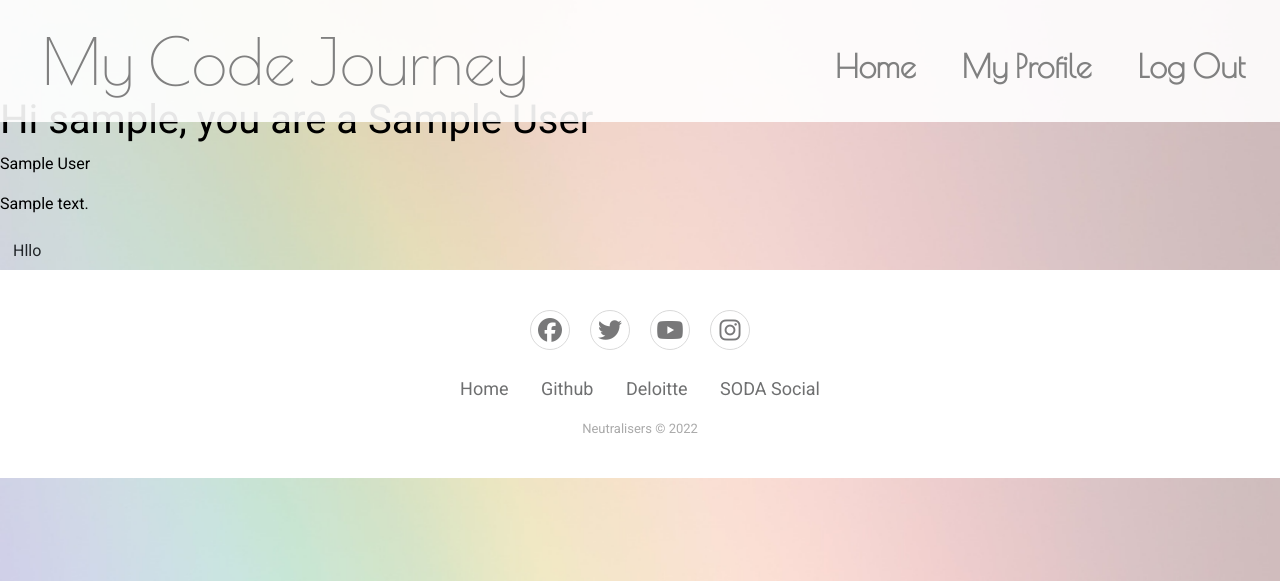
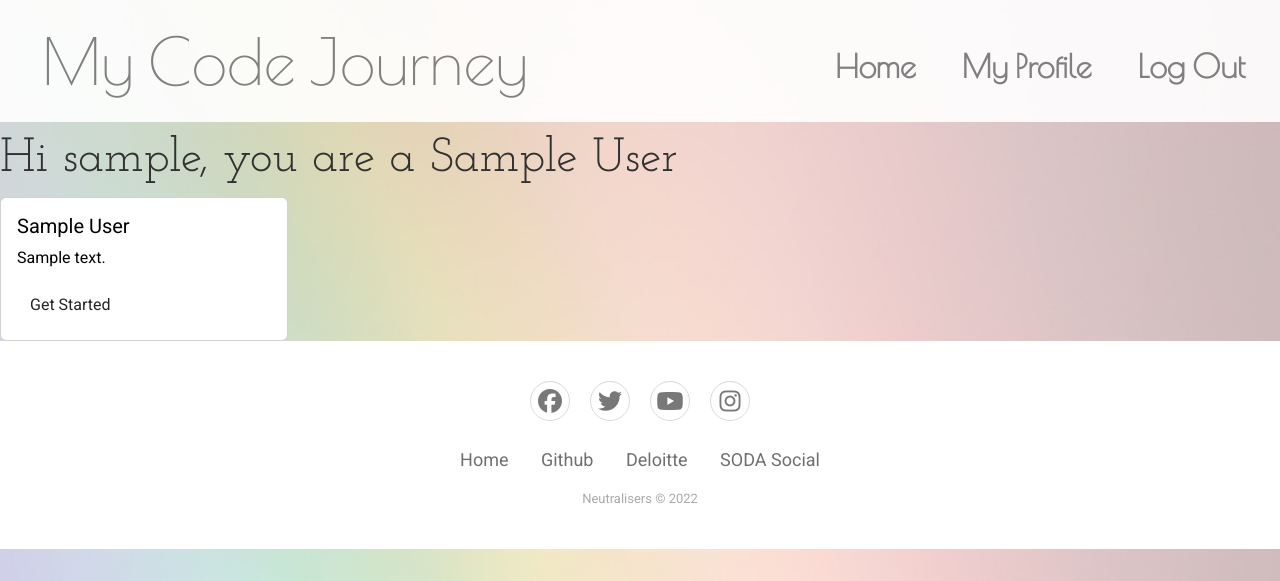
Before and after one commit to MarcelloMuy/Hackathon-Repo, a Django app: page /userprofile/ in a window 1280 px wide. Shown: the top 581 px of the page. Run offline with Django 3.2, Linux system fonts and the light colour scheme; a user stored in the database is signed in; tables that the repository leaves empty hold one stand-in row (values such as "Sample post"); some libraries are stand-ins or nearby versions; some web fonts are replaced.

Commit message:
Update card style

```diff
--- a/static/css/index.css
+++ b/static/css/index.css
@@ -127,6 +127,19 @@
   text-align: center;
 }
 
+/* User Profile Page */
+
+#user-profile-heading {
+  margin-top: 35px;
+  font-size: 3rem;
+  font-family: 'Josefin Slab';
+  color: rgb(49, 49, 49);
+}
+
+.user-profile-card {
+
+}
+
   @media only screen and (max-width: 768px) {
 
     /* INTRO SECTION */
--- a/userprofile/templates/userprofile/userprofile.html
+++ b/userprofile/templates/userprofile/userprofile.html
@@ -23,23 +23,24 @@
         </form>
     {% else %}
         <div>
-            <h1>Hi {{ myprofile.user }}, you are a {{ myprofile.role }}</h1>
+            <h1 id="user-profile-heading">Hi {{ myprofile.user }}, you are a {{ myprofile.role }}</h1>
         </div>
         {% for resource in resources %}
             {% for role in resource.roles.all %}
                 {% if role == myprofile.role %}
-                    <div class="">
-                        <p>{{ resource.name }}</p>
-                        <p>{{ resource.summary }}</p>
-                        <a class="btn" href="{{ resource.link}}" target="_blank" rel="nofolow">Hllo</a>
-                    </div>
+                <div class="col-3">
+                    <div class="card user-profile-card" style="width: 18rem;">
+                        <div class="card-body">
+                          <h5 class="card-title">{{ resource.name }}</h5>
+                          <p class="card-text">{{ resource.summary}}</p>
+                          <a class="btn" href="{{ resource.link }}" target="_blank" rel="nofolow">Get Started</a>
+                        </div>
+                      </div>
+                </div>
                 {% endif %}
             {% endfor %}
         {% endfor %}
     {% endif %}
 {% endif %}
 
-</div>
-
-
 {% endblock %}
```
